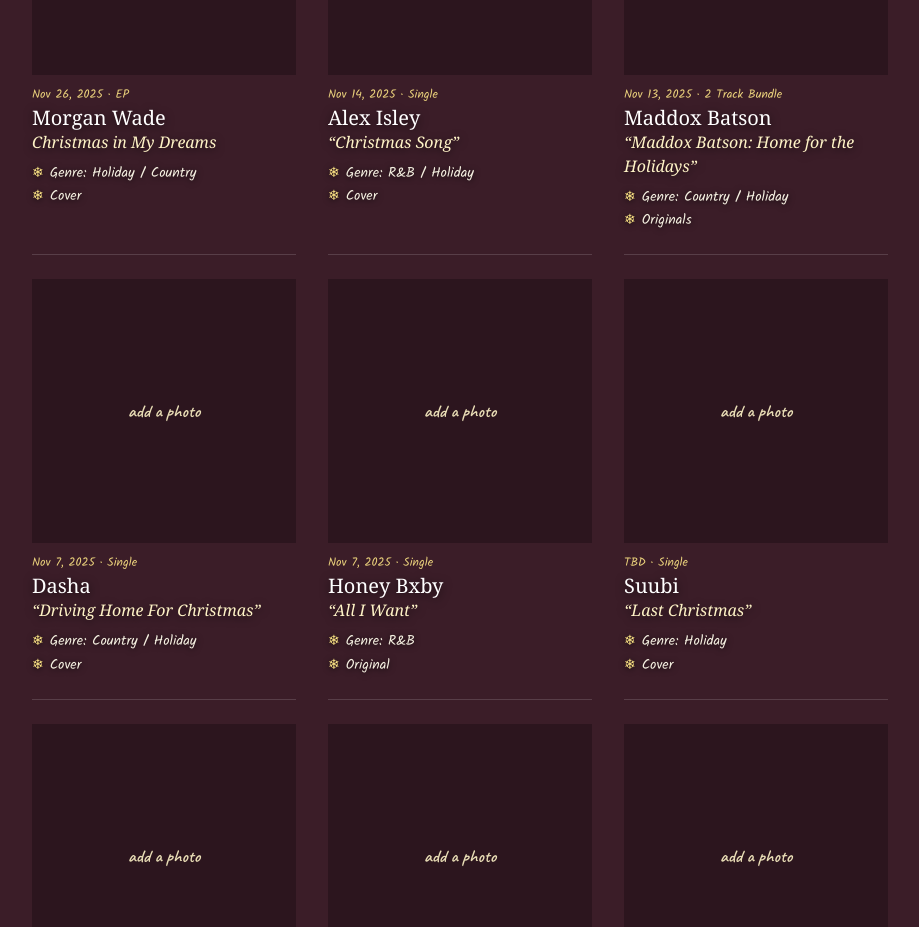
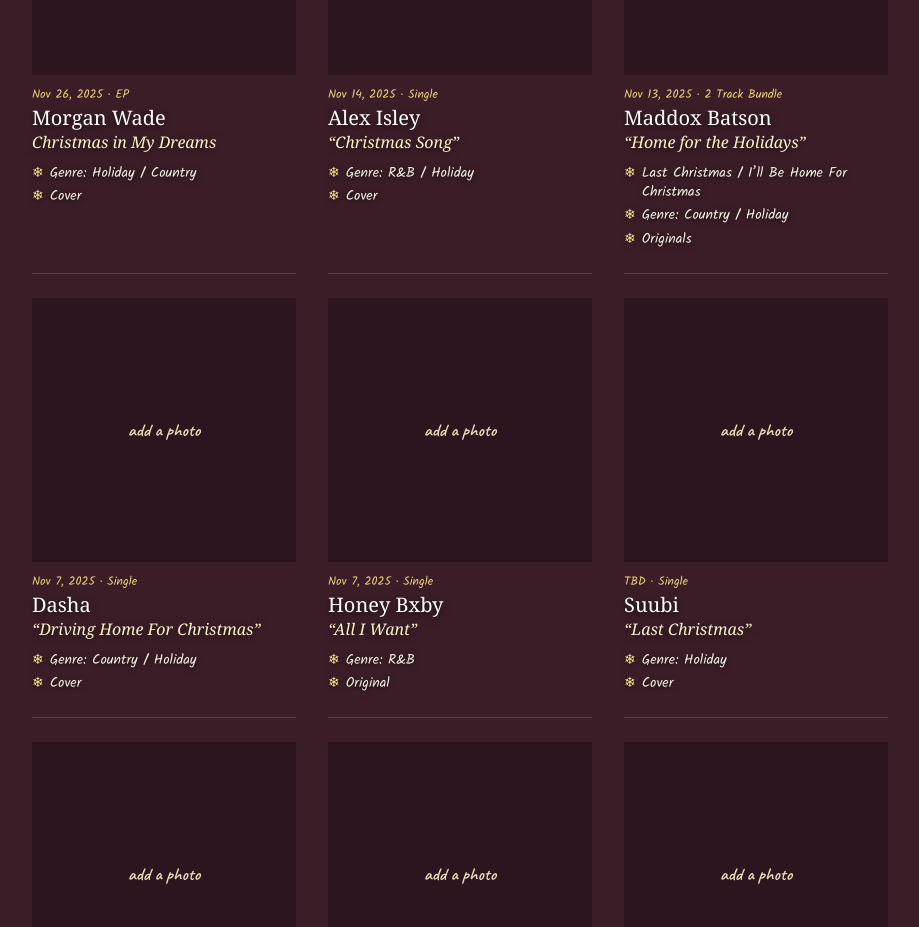
Before and after one commit to reneeworkman-dot/warner-2026-holiday-releases, a React (Vite) app: page / in a window 1280 px wide. Shown: the part 3320-4247 px from the top of the page, without its empty margins (180-1099 px from the left). Built offline with nearby package versions, Linux system fonts and the light colour scheme; a web font is replaced by a local one.

Commit message:
Add Maddox Batson's two holiday tracks.

```diff
--- a/src/data/catalogFull.ts
+++ b/src/data/catalogFull.ts
@@ -197,11 +197,11 @@ export const pastReleases = [
       },
       {
         artist: 'Maddox Batson',
-        title: '“Maddox Batson: Home for the Holidays”',
+        title: '“Home for the Holidays”',
         format: '2 Track Bundle',
         genre: 'Country / Holiday',
         date: 'Nov 13, 2025',
-        bullets: facts('Genre: Country / Holiday', 'Originals'),
+        bullets: facts('Last Christmas / I’ll Be Home For Christmas', 'Genre: Country / Holiday', 'Originals'),
       },
       {
         artist: 'Dasha',
```
